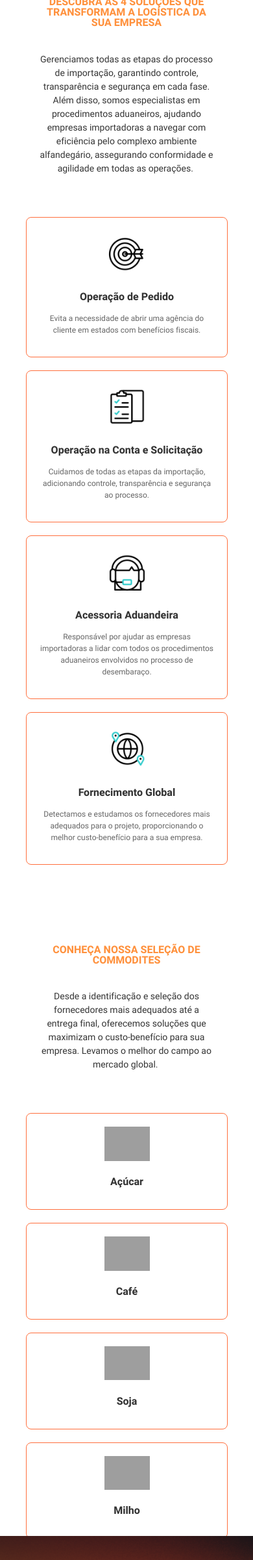
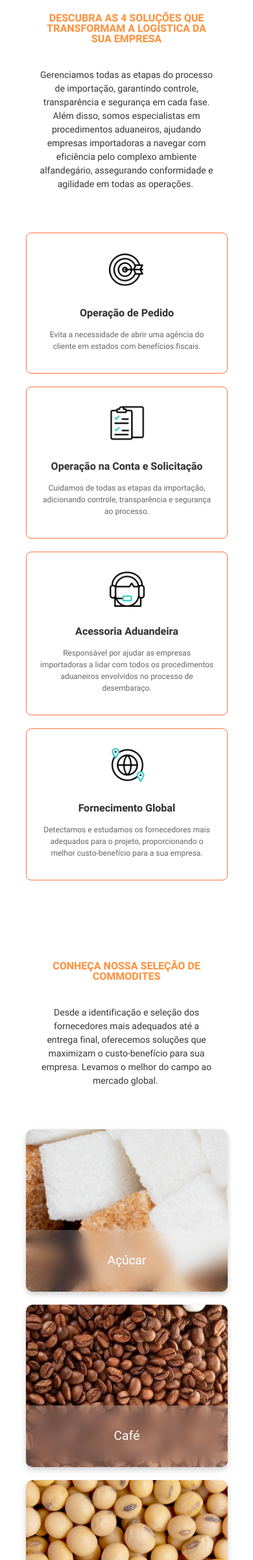
Before and after one commit to iara-bentz/powertrading, a PHP site: page /nossassolucoes.html in a window 390 px wide. Shown: the part 199-2600 px from the top of the page at 65% size. Run offline with PHP 8.4, Linux system fonts and the light colour scheme; some libraries are stand-ins or nearby versions; grey boxes are pictures that could not be loaded.

Commit message:
Nossas Soluções

```diff
--- a/nossassolucoes.css
+++ b/nossassolucoes.css
@@ -199,6 +199,8 @@
 }
 
 .conteudo {
+    padding-bottom: 150px; /* Ajuste este valor conforme necessário */
+
     border-top: 3px solid #FF6F3D;
     border-top-left-radius: 80px;
     border-top-right-radius: 80px;
@@ -289,6 +291,93 @@
     color: #666;
 }
 
+.cards-container2 {
+    font-family: "Heebo";
+    margin-left: 200px;
+    margin-right: 200px;
+    padding-bottom: 50px;
+    display: flex;
+    justify-content:space-between;
+    flex-wrap: wrap;
+    gap: 0px;
+}
+
+.card2 {
+    position: relative;
+    width: 250px; /* ajuste conforme necessário */
+    height: 400px; /* ajuste conforme necessário */
+    overflow: hidden;
+    border-radius: 10px; /* bordas arredondadas */
+    box-shadow: 0 4px 8px rgba(0, 0, 0, 0.2); /* sombra para os cards */
+}
+
+.card2 img {
+    width: 100%;
+    height: 100%;
+    object-fit: cover;
+    border-radius: 10px; /* bordas arredondadas na imagem */
+    padding-bottom: 50px;
+
+}
+
+.label {
+    position: absolute;
+    bottom: 0;
+    width: 100%;
+    height: 30%;
+    background: rgba(255, 255, 255, 0.2); /* efeito de vidro transparente */
+    backdrop-filter: blur(10px); /* blur para o efeito de vidro */
+    color: white;
+    text-align: center;
+    padding: 10px 0;
+    font-size: 1.2rem;
+
+    /* Novo código para centralização vertical */
+    display: flex;
+    justify-content: center;
+    align-items: center;
+}
+
+
+.exportações h2 {
+    font-family: 'Heebo';
+    font-size: 18px;
+    font-weight: 700;
+    color: #4d4d4d;
+    text-align: left;
+}
+
+
+.cards-exportações {
+    display: flex;
+    flex-wrap: wrap;
+    justify-content: center;
+    gap: 20px;
+    padding: 20px;
+    width: 100%;
+    box-sizing: border-box;
+    margin-top: 50px;
+}
+
+.cards-exportações img {
+    align-items: center;
+}
+
+.exportações .card2 img {
+    height: 400px;
+}
+
+.exportações .card2 h2 {
+    position: absolute;
+    bottom: 10px;
+    left: 50%;
+    transform: translateX(-50%);
+    width: 100%;
+    text-align: center;
+    font-size: 16px;
+}
+
+
 /* Responsivo para telas menores */
 @media (max-width: 768px) {
     .exportações h2 {
@@ -335,9 +424,27 @@
         width: 100%;
         font-size: 14px;
     }
+
     .card {
         width: calc(50% - 40px); /* Ajusta para 2 cards por linha */
     }
+
+    .card2 {
+        width: calc(50% - 40px); /* Ajusta para 2 cards por linha */
+    }
+
+    .cards-container2 {
+        margin-left: 0;
+        margin-right: 0
+        padding-bottom: 60px;
+        flex-wrap: wrap;
+        justify-content: center;
+        gap: 20px;
+        width: 90vw;
+        margin-left: 20px;
+        margin-right: 20px;
+    }
+
 
     .cards-container {
         width: 90vw;
@@ -346,7 +453,7 @@
     }
 }
 
-@media (max-width: 480px) {
+@media (min-width: 280px) and (max-width: 480px) {
     .capa img {
         height: 100px;
     }
@@ -358,45 +465,22 @@
     .card {
         width: calc(100% - 40px); /* Ajusta para 1 card por linha */
     }
+
+    .card2 {
+        width: calc(100% - 40px);
+        height: 250px; /* Altura reduzida para mobile */
+    }
+
+    .card2 img {
+        height: 100%; /* Ajuste a imagem para a nova altura */
+        object-fit: cover; /* Manter proporção e centralizar */
+    }
+
+    .cards-container2 {
+        padding-bottom: 60px;
+    }
 }
 
-.exportações h2 {
-    font-family: 'Heebo';
-    font-size: 18px;
-    font-weight: 700;
-    color: #4d4d4d;
-    text-align: left;
-}
-
-
-.cards-exportações {
-    display: flex;
-    flex-wrap: wrap;
-    justify-content: center;
-    gap: 20px;
-    padding: 20px;
-    width: 100%;
-    box-sizing: border-box;
-    margin-top: 50px;
-}
-
-.cards-exportações img {
-    align-items: center;
-}
-
-.exportações .card img {
-    height: 400px;
-}
-
-.exportações .card h2 {
-    position: absolute;
-    bottom: 10px;
-    left: 50%;
-    transform: translateX(-50%);
-    width: 100%;
-    text-align: center;
-    font-size: 16px;
-}
 
 
 .custom-footer {
@@ -558,6 +642,10 @@
         background-image: url('imagens/footer-mobile.png');
         background-size: cover;
         background-position: center;
+        padding: 0;
+        justify-content: center;
+        align-items: center;
+        align-self: center;
     }
     .footer-columns {
         align-items: center;
--- a/nossassolucoes.html
+++ b/nossassolucoes.html
@@ -73,24 +73,25 @@
                     <h2>CONHEÇA NOSSA SELEÇÃO DE COMMODITES</h2>
                     <p>Desde a identificação e seleção dos fornecedores mais adequados até a entrega final, oferecemos soluções que maximizam o custo-benefício para sua empresa. Levamos o melhor do campo ao mercado global. </p>
                 </div>
-                <div class="cards-container">
-                    <div class="card">
-                        <div class="gif"><img src="imagens/" alt=""></div>
-                        <h2>Açúcar</h2>
+                <div class="cards-container2">
+                    <div class="card2">
+                        <img src="imagens/açucar.png" alt="Açúcar">
+                        <div class="label">Açúcar</div>
                     </div>
-                    <div class="card">
-                        <div class="gif"><img src="imagens/" alt=""></div>
-                        <h2>Café</h2>
+                    <div class="card2">
+                        <img src="imagens/café.jpg" alt="Café">
+                        <div class="label">Café</div>
                     </div>
-                    <div class="card">
-                        <div class="gif"><img src="imagens/" alt=""></div>
-                        <h2>Soja</h2>
+                    <div class="card2">
+                        <img src="imagens/Óleo.png" alt="Soja">
+                        <div class="label">Soja</div>
                     </div>
-                    <div class="card">
-                        <div class="gif"><img src="imagens/" alt=""></div>
-                        <h2>Milho</h2>
+                    <div class="card2">
+                        <img src="imagens/milho.png" alt="Milho">
+                        <div class="label">Milho</div>
                     </div>
                 </div>
+
             </div>
         </div>
     </main>
```
